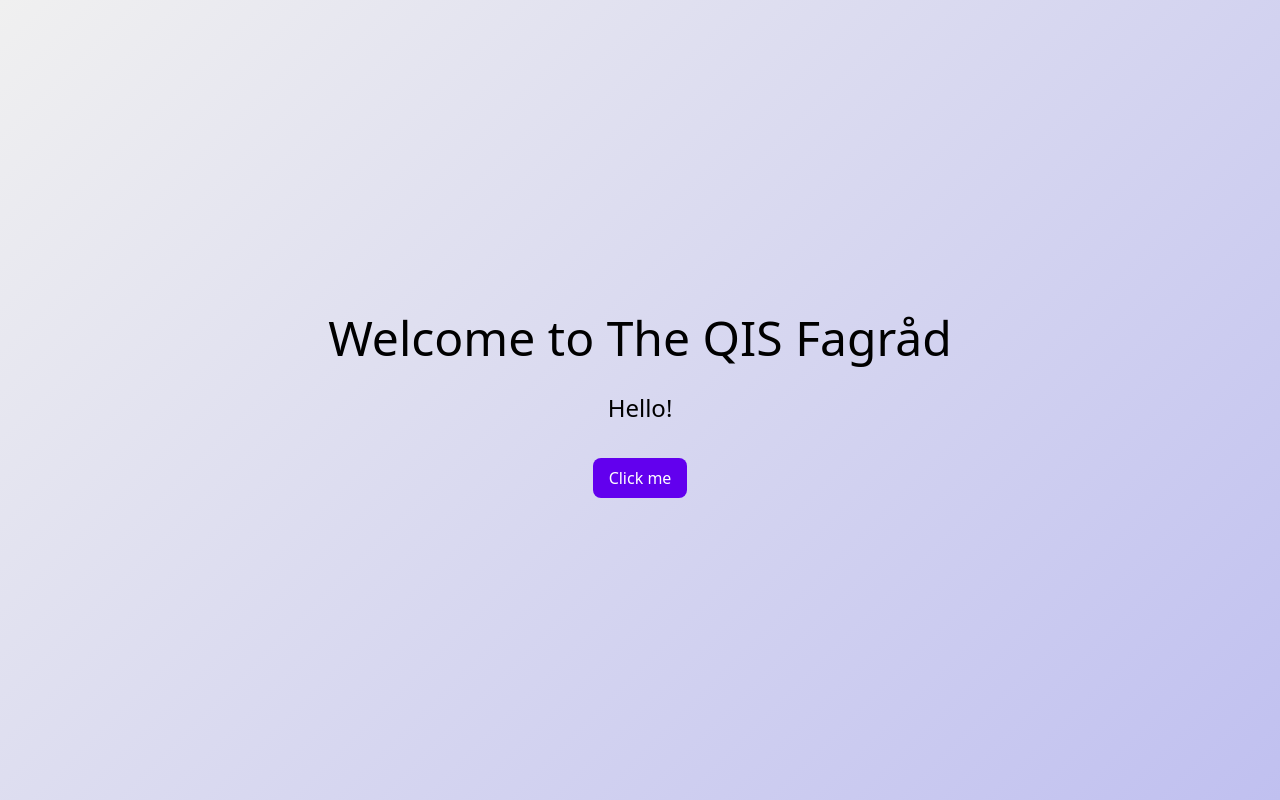
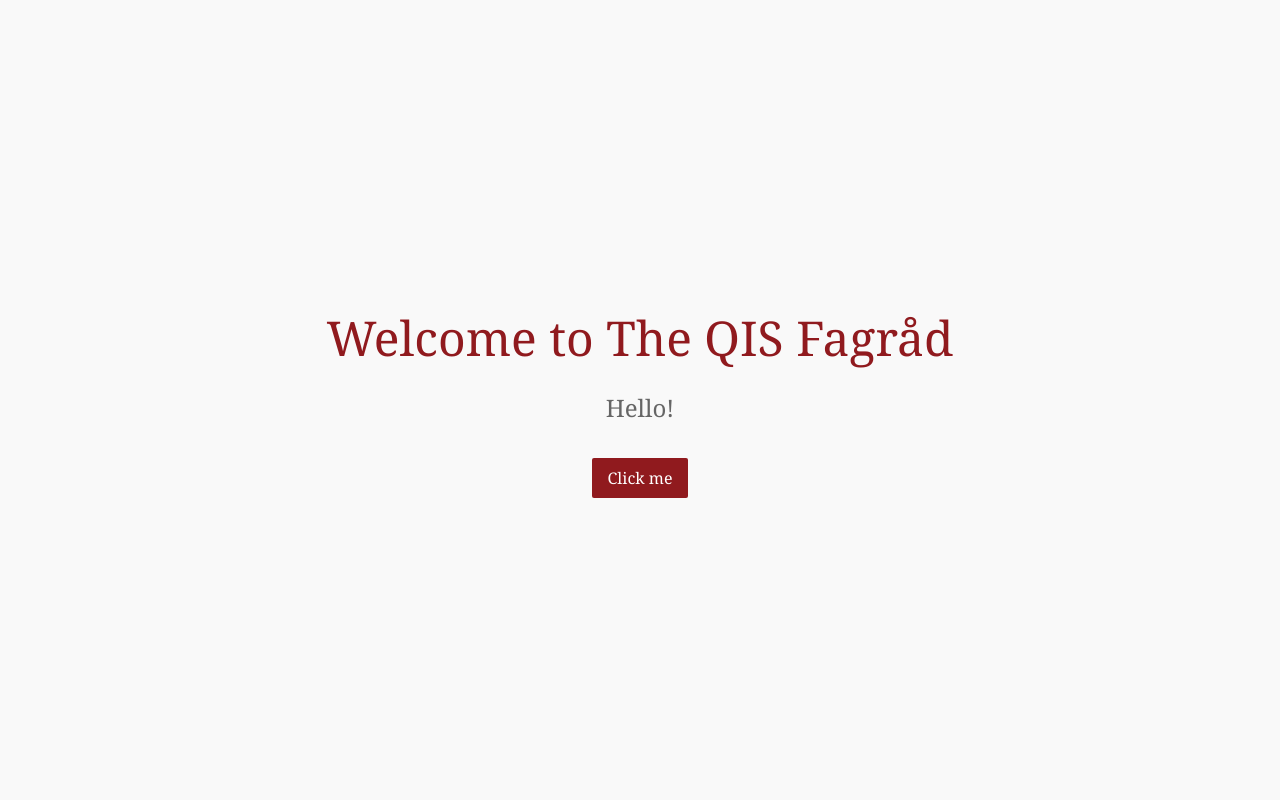
Before and after one commit to QIS-Fagrad/qis-fagrad.github.io, a SvelteKit app: page / in a window 1280 px wide. Built offline with nearby package versions, Linux system fonts and the light colour scheme.

Commit message:
Changes styling

```diff
--- a/src/routes/+page.svelte
+++ b/src/routes/+page.svelte
@@ -15,25 +15,33 @@
 		justify-content: center;
 		align-items: center;
 		height: 100vh;
-		font-family: system-ui, sans-serif;
+		font-family: 'Georgia', serif;
 		text-align: center;
-		background: linear-gradient(135deg, #f0f0f0, #c0c0f0);
+		background-color: #f9f9f9;
+		color: #333;
 	}
 	h1 {
 		font-size: 3rem;
 		margin-bottom: 1rem;
+		color: #901a1e;
 	}
 	p {
 		font-size: 1.5rem;
 		margin-bottom: 2rem;
+		color: #666666;
 	}
 	button {
 		padding: 0.5rem 1rem;
 		font-size: 1rem;
 		cursor: pointer;
 		border: none;
-		background-color: #6200ee;
+		background-color: #901a1e;
 		color: white;
 		border-radius: 0.5rem;
+		border-radius: 2px;
+		transition: background-color 0.2s;
+	}
+	button:hover {
+		background-color: #721417;
 	}
 </style>
```
